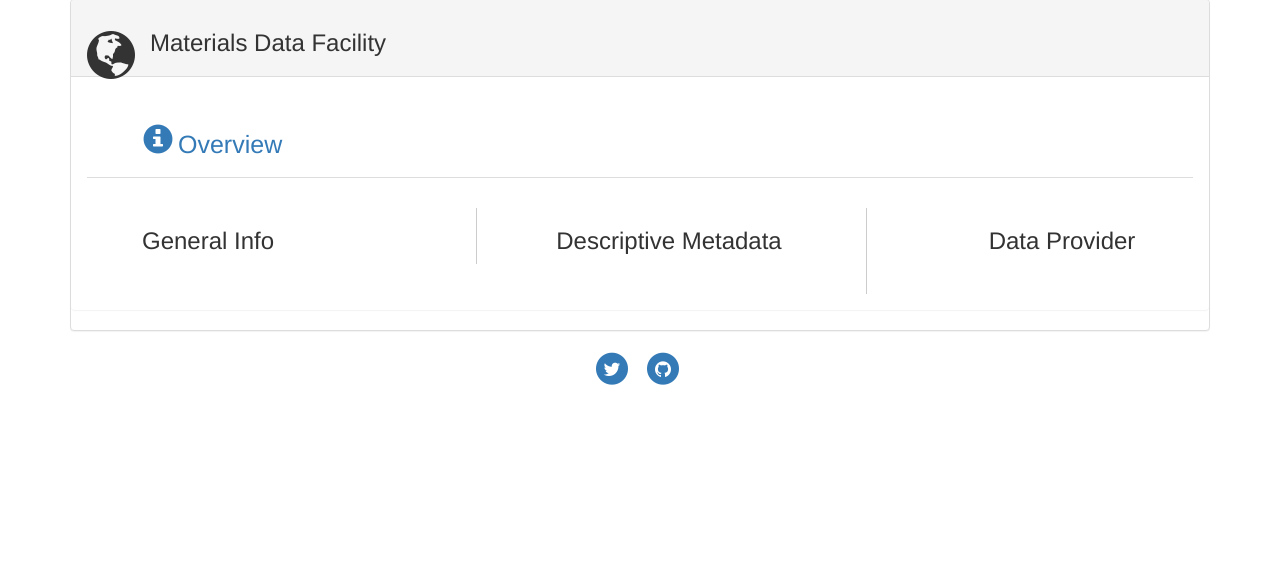
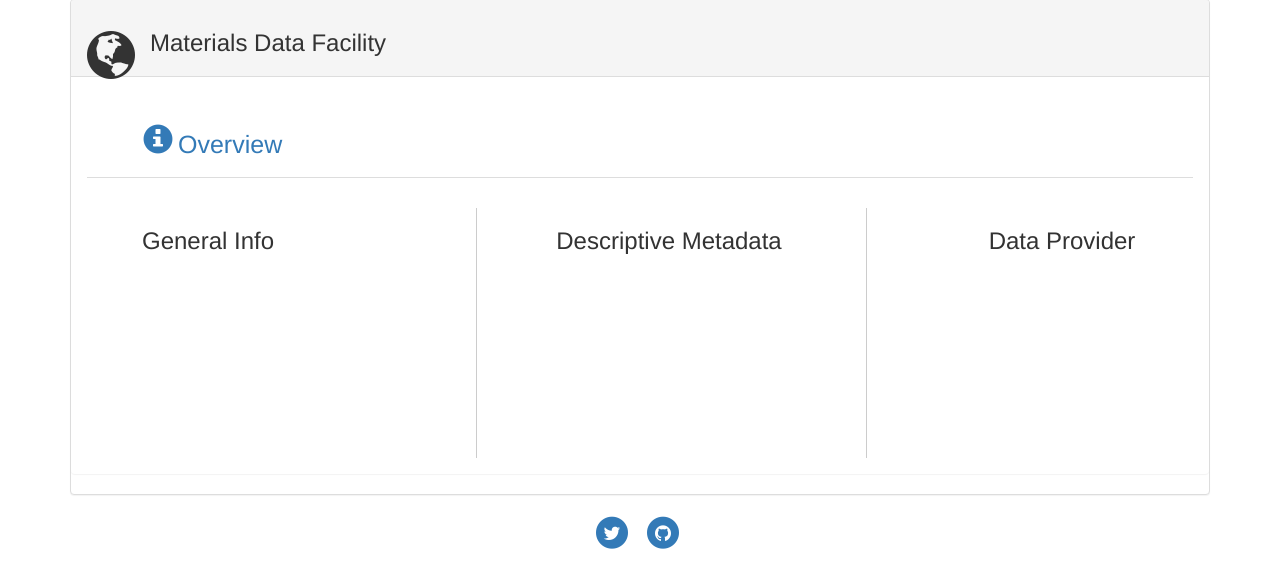
Before and after one commit to globus/django-globus-portal-framework, a Django app: template globus_portal_framework/search/templates/detail-overview.html in a window 1280 px wide. Shown: the part 73-661 px from the top of the page. Run offline with Django 3.2, Linux system fonts and the light colour scheme; the template is opened without the code that fills it, so the values that code supplies are empty; some libraries are stand-ins or nearby versions.

Commit message:
CSS: Fixed height on columns

```diff
--- a/globus_portal_framework/search/static/css/search/detail-overview.css
+++ b/globus_portal_framework/search/static/css/search/detail-overview.css
@@ -8,6 +8,7 @@ li .glyphicon {
 .column {
     padding-right:20px;
     border-right: 1px solid #ccc;
+    min-height: 250px;
 }
 
 .column-title {
```
